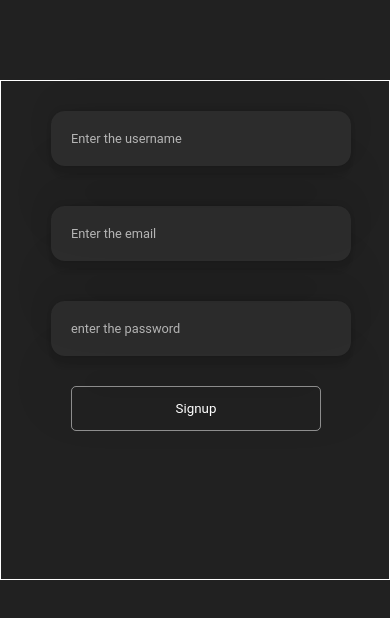
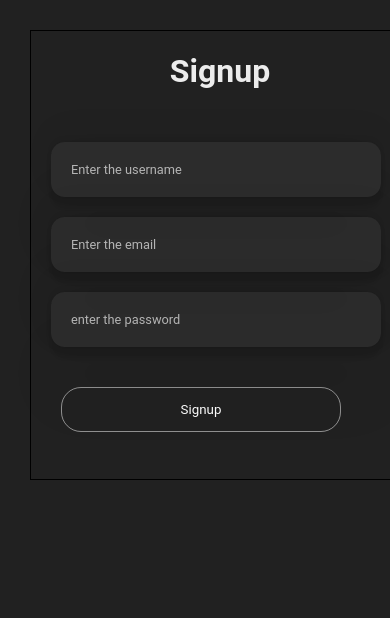
Before and after one commit to AkashMishra967/SigmaGPT, a React (Vite) app in the folder Frontend/: page /signup in a window 390 px wide. Shown: the top 618 px of the page. Built offline with nearby package versions, Linux system fonts and the light colour scheme; no server answers.

Commit message:
auth feature added

```diff
--- a/Frontend/src/signup.css
+++ b/Frontend/src/signup.css
@@ -1,32 +1,41 @@
-
+@media(max-width:480px){
 .parent{
-    border: 1px white double;
-    height: 500px;
-    width: 100%;
-    margin-top: 80px;
+    margin-top: 30px;
+    border: 1px solid black;
+    width: 380px;
+    height: 450px;
+    margin-left: 30px;
 
 
 }
+.head1{
+    text-align: center;
+}
 
 .inp1{
+    position: relative;
+    top: 20px;
+    left: 10px;
+    width: 330px;
     margin: 10px;
-    margin-top: 30px;
-    width: 300px;
-    margin-left:50px ;
+
 }
 .btn1{
-   margin-top: 20px;
-   margin-left: 70px;
-    width: 250px;
+     width: 280px;
     display: flex;
     justify-content: center;
     align-items: center;
+    margin-top: 50px;
+    margin-left: 30px;
+
+    border-radius: 20px;
 
 }
 .btn:hover{
-    background-color: antiquewhite;
+  cursor: pointer;
+  background-color: antiquewhite;
 }
-
+}
 
 
 
--- a/Frontend/src/signup.jsx
+++ b/Frontend/src/signup.jsx
@@ -31,6 +31,7 @@ const handleSignup = async() =>{
     return(
         <>
         <div className="parent">
+            <h1 className="head1">Signup</h1>
 <input  className ="inp1" type="text" placeholder="Enter the username" value={username}
 onChange={(e) =>setusername(e.target.value)}/>
 
```
